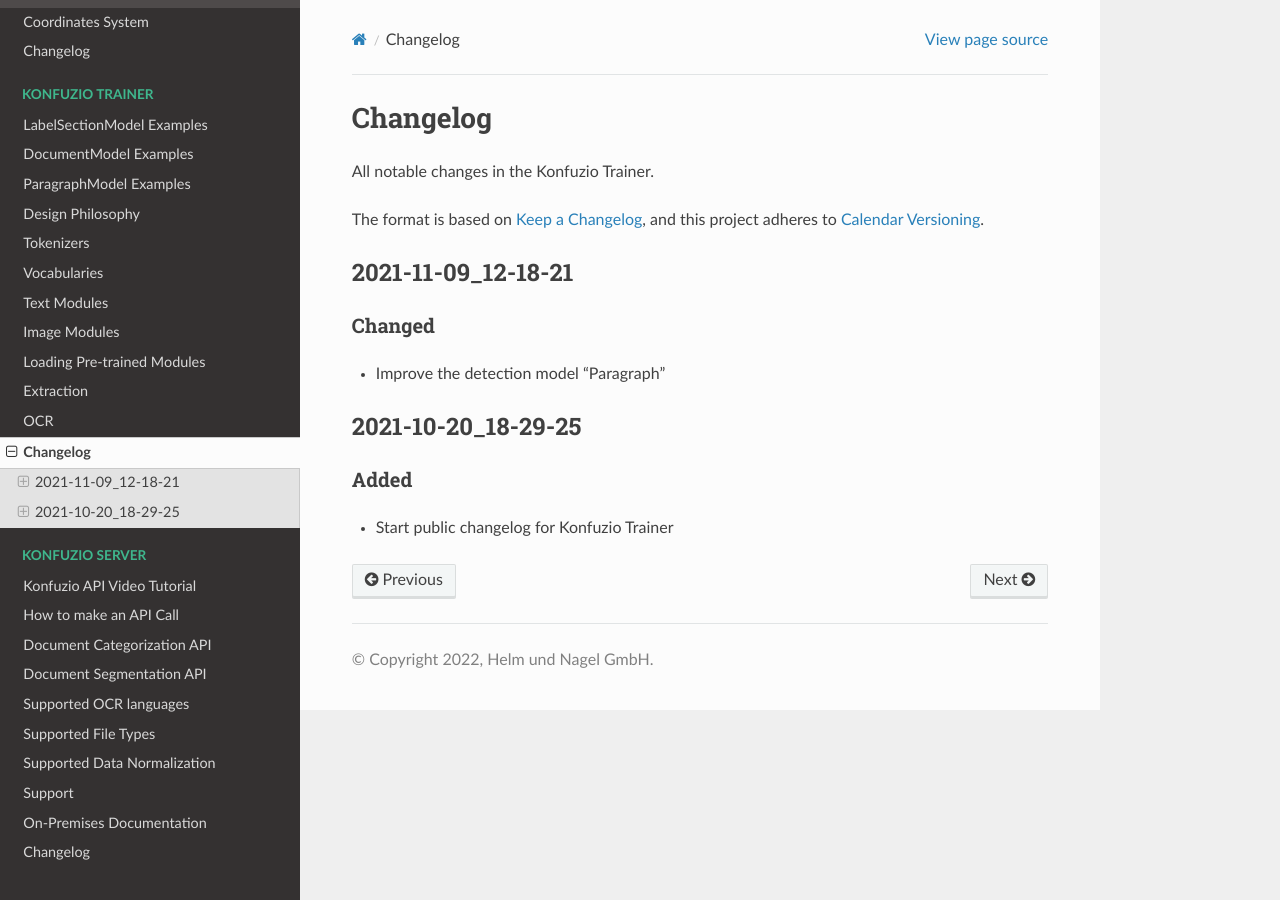
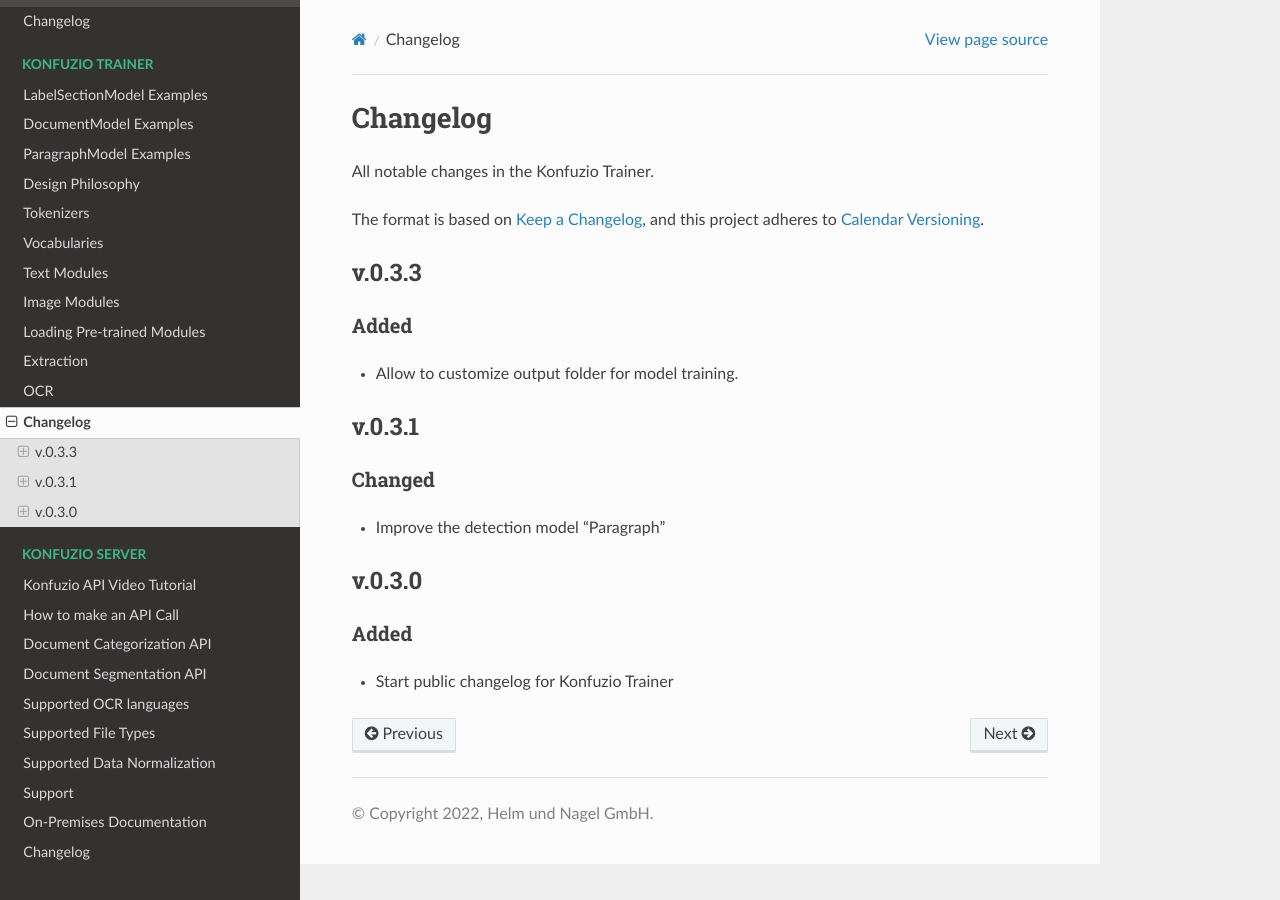
Before and after one commit to konfuzio-ai/konfuzio-sdk, a Sphinx documentation site: the page built from docs/training/changelog.md, in a window 1280 px wide. Built offline with Sphinx 7.4.7 and the Read the Docs theme 2.0.0, drawn with Linux system fonts in a browser that asks for light colours.

Commit message:
Update changelog.md

```diff
--- a/docs/training/changelog.md
+++ b/docs/training/changelog.md
@@ -8,13 +8,19 @@
 The format is based on [Keep a Changelog](https://keepachangelog.com/en/1.0.0/),
 and this project adheres to [Calendar Versioning](https://calver.org/overview.html).
 
-## 2021-11-09_12-18-21
+## v.0.3.3
+
+### Added
+- Allow to customize output folder for model training.
+
+
+## v.0.3.1
 
 ### Changed
 - Improve the detection model "Paragraph"
 
 
-## 2021-10-20_18-29-25
+## v.0.3.0
 
 ### Added
 - Start public changelog for Konfuzio Trainer
```
